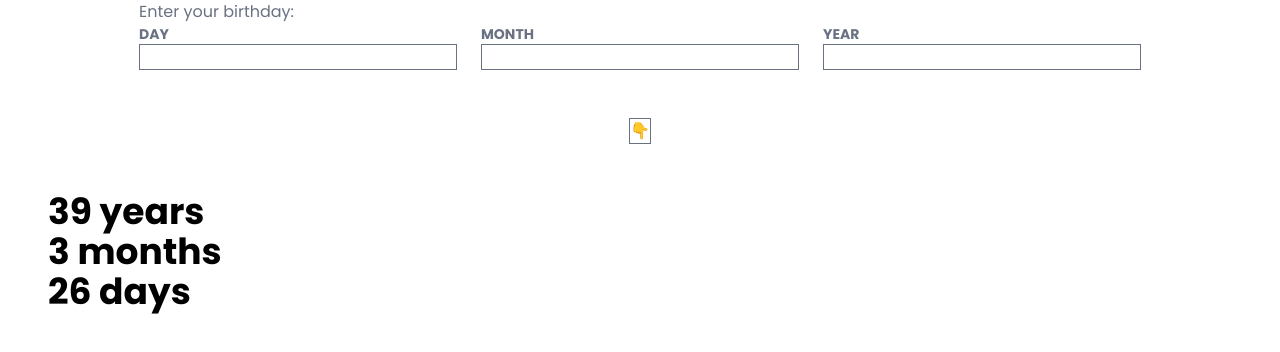
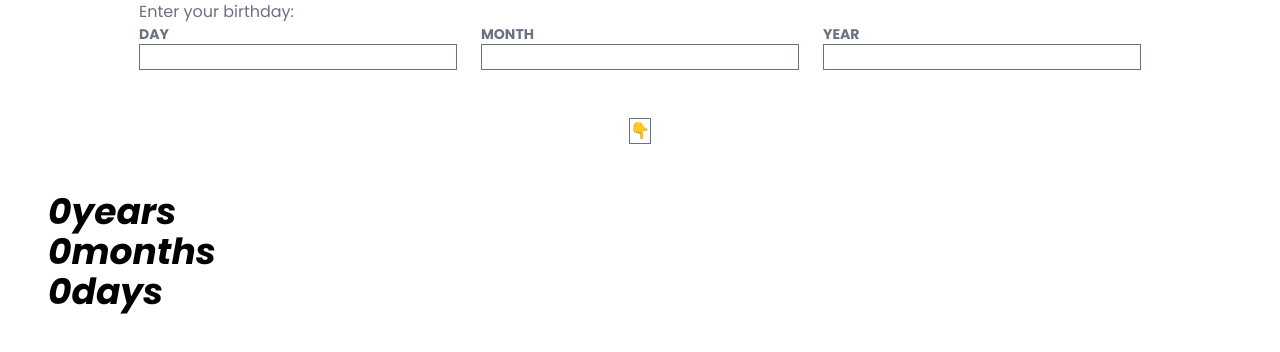
Before and after one commit to doinby/age-calculator-app, a React (Vite) app: page / in a window 1280 px wide. Shown: the top 352 px of the page. Built offline with nearby package versions, Linux system fonts and the light colour scheme.

Commit message:
refactor input/output components

```diff
--- a/src/App.jsx
+++ b/src/App.jsx
@@ -1,36 +1,22 @@
 import React from "react";
 import { useState } from "react";
+import { QueryClient, QueryClientProvider, useQuery } from "@tanstack/react-query";
+import DateInput from "./Component/DateInput";
+import DateOutput from "./Component/DateOutput";
 
 export default function App() {
+  const queryClient = new QueryClient();
+
   const [dayInput, setDayInput] = useState(0);
   const [monthInput, setMonthInput] = useState(0);
   const [yearInput, setYearInput] = useState(0);
 
   return (
+    <QueryClientProvider client={queryClient}>
     <main className='flex flex-col items-center gap-12'>
-      <section className='flex flex-col'>
-      <p className='text-gray-500'>Enter your birthday:</p>
-      <div className='flex gap-6'>
-        <div className='flex flex-col'>
-          <p className='text-gray-500 uppercase font-bold text-sm'>Day</p>
-          <input onChange={(e) => setDayInput(e.target.value)} className='w-full min-w-0 border-[0.25px] border-gray-500' />
-        </div>
-        <div className='flex flex-col'>
-          <p className='text-gray-500 uppercase font-bold text-sm'>Month</p>
-          <input onChange={(e) => setMonthInput(e.target.value)} className='w-full min-w-0 border-[0.25px] border-gray-500' />
-        </div>
-        <div className='flex flex-col'>
-          <p className='text-gray-500 uppercase font-bold text-sm'>Year</p>
-          <input onChange={(e) => setYearInput(e.target.value)} className='w-full min-w-0 border-[0.25px] border-gray-500' />
-        </div>
-      </div>
-      </section>
-      <button className='border-[0.25px] border-gray-500'>👇</button>
-      <section className='w-full px-12 flex flex-col items-start text-4xl font-bold'>
-        <p>39 years</p>
-        <p>3 months</p>
-        <p>26 days</p>
-      </section>
+      <DateInput setDayInput={setDayInput} setMonthInput={setMonthInput} setYearInput={setYearInput} />
+      <DateOutput dayInput={dayInput} monthInput={monthInput} yearInput={yearInput} />
     </main>
+    </QueryClientProvider>
   )
 }
--- /dev/null
+++ b/src/Component/DateInput.jsx
@@ -0,0 +1,32 @@
+import React from "react";
+
+export default function DateInput({setDayInput, setMonthInput, setYearInput}) {
+  return (
+    <section className="flex flex-col">
+      <p className="text-gray-500">Enter your birthday:</p>
+      <div className="flex gap-6">
+        <div className="flex flex-col">
+          <p className="text-gray-500 uppercase font-bold text-sm">Day</p>
+          <input
+            onChange={(e) => setDayInput(e.target.value)}
+            className="w-full min-w-0 border-[0.25px] border-gray-500"
+          />
+        </div>
+        <div className="flex flex-col">
+          <p className="text-gray-500 uppercase font-bold text-sm">Month</p>
+          <input
+            onChange={(e) => setMonthInput(e.target.value)}
+            className="w-full min-w-0 border-[0.25px] border-gray-500"
+          />
+        </div>
+        <div className="flex flex-col">
+          <p className="text-gray-500 uppercase font-bold text-sm">Year</p>
+          <input
+            onChange={(e) => setYearInput(e.target.value)}
+            className="w-full min-w-0 border-[0.25px] border-gray-500"
+          />
+        </div>
+      </div>
+    </section>
+  );
+}
--- /dev/null
+++ b/src/Component/DateOutput.jsx
@@ -0,0 +1,18 @@
+import React from "react";
+
+export default function DateOutput({dayInput, monthInput, yearInput}) {
+  let dayOutput = 0;
+  let monthOutput = 0;
+  let yearOutput = 0;
+
+  return (
+    <>
+      <button className="border-[0.25px] border-gray-500">👇</button>
+      <section className="w-full px-12 flex flex-col items-start text-4xl font-bold">
+        <p className='italic'><span>{yearInput}</span>years</p>
+        <p className='italic'><span>{monthInput}</span>months</p>
+        <p className='italic'><span>{dayInput}</span>days</p>
+      </section>
+    </>
+  );
+}
--- a/src/main.jsx
+++ b/src/main.jsx
@@ -5,7 +5,7 @@ import './index.css'
 import App from './App.jsx'
 
 createRoot(document.getElementById('root')).render(
-  <StrictMode>
-    <App />
-  </StrictMode>,
+  <React.StrictMode>
+      <App />
+  </React.StrictMode>,
 )
```
